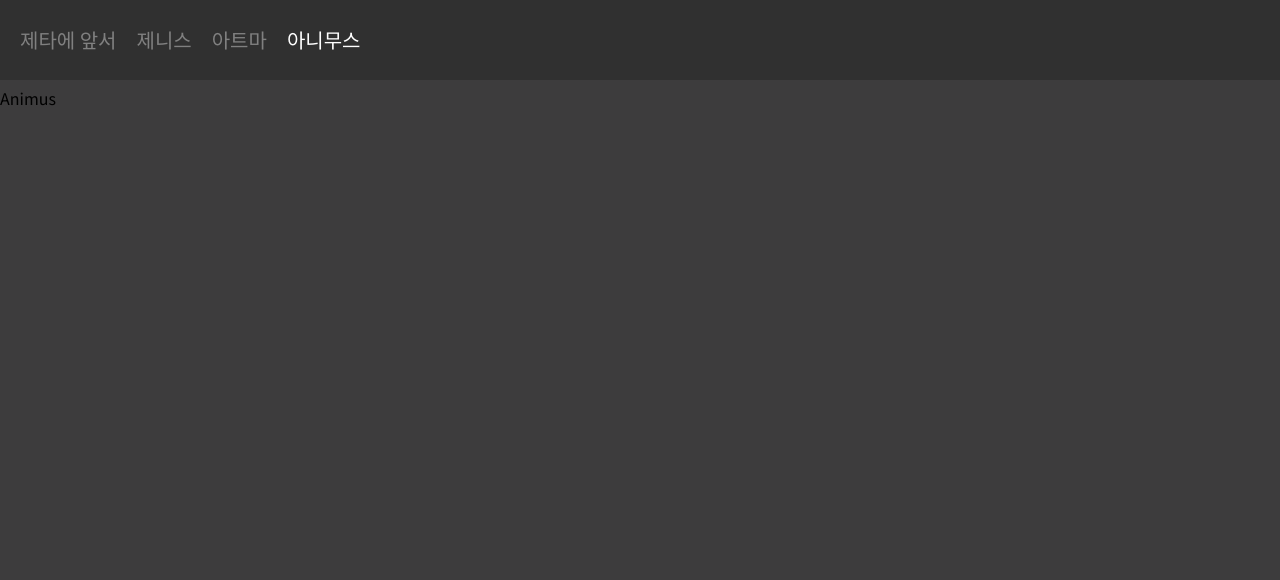
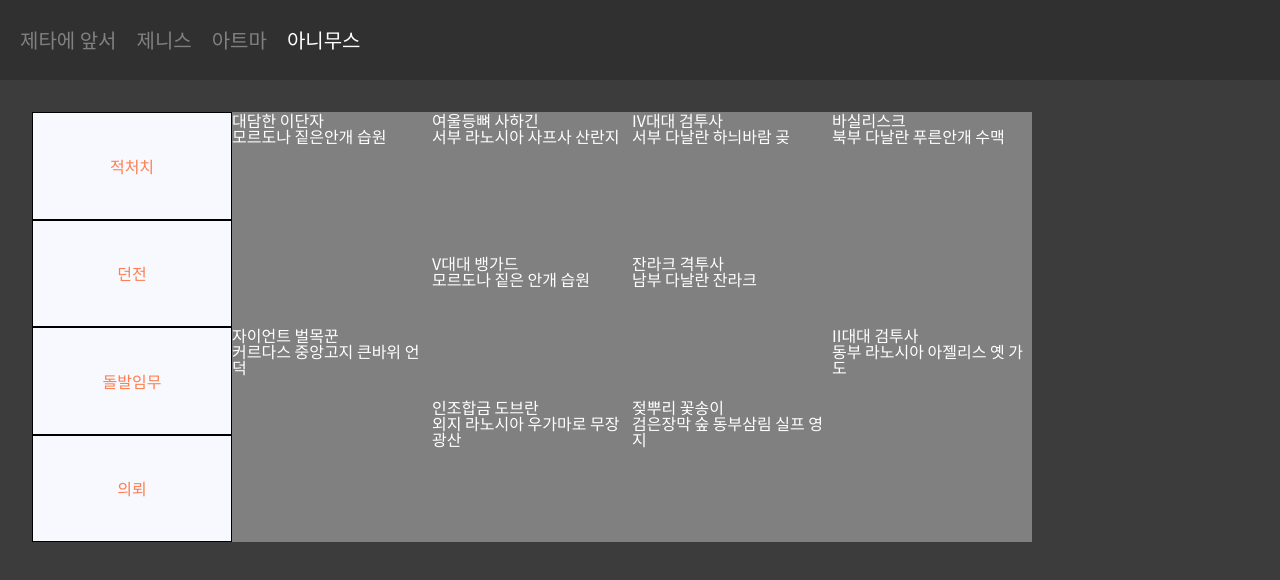
Before and after one commit to Crteas/ffxivZeta, a React (Create React App) app: page /animus in a window 1280 px wide. Shown: the top 580 px of the page. Built offline with nearby package versions, Linux system fonts and the light colour scheme.

Commit message:
Add Animus

```diff
--- a/src/components/Header.tsx
+++ b/src/components/Header.tsx
@@ -12,7 +12,7 @@ const Nav = styled.nav`
   height: 80px;
   background-color: #303030;
   font-size: 20px;
-  margin-bottom: 10px;
+  margin-bottom: 32px;
   padding-left: 20px;
   li {
     list-style: none;
@@ -33,7 +33,6 @@ function Header() {
   const isZenith = useMatch("/zenith")?.pathname === "/zenith";
   const isAtma = useMatch("/atma")?.pathname === "/atma";
   const isAnimus = useMatch("/animus")?.pathname === "/animus";
-  console.log();
   return (
     <Nav>
       <li>
--- a/src/screens/Animus.tsx
+++ b/src/screens/Animus.tsx
@@ -1,5 +1,127 @@
+import styled from "styled-components";
+
+const Wrapper = styled.div`
+  padding-left: 32px;
+  color: white;
+`;
+
+const TotbBox = styled.div`
+  display: grid;
+  grid-template-columns: 1fr 4fr;
+  width: 1000px;
+  height: 430px;
+  background-color: gray;
+`;
+
+const TotbCategory = styled.div`
+  display: grid;
+  grid-template-rows: repeat(4, 1fr);
+  gap: 0;
+`;
+
+const TotbItems = styled.div`
+  background-color: ghostwhite;
+  color: coral;
+  display: flex;
+  justify-content: center;
+  align-items: center;
+  border: 1px solid black;
+`;
+
+const TotbEnemyBox = styled.div`
+  display: grid;
+  grid-template-columns: repeat(4, 1fr);
+  grid-template-rows: repeat(6, 1fr);
+  grid-auto-flow: column;
+  *:nth-child(1) {
+    grid-row: span 3;
+  }
+  *:nth-child(2) {
+    grid-row: span 3;
+  }
+  *:nth-child(3) {
+    grid-row: span 2;
+  }
+  *:nth-child(4) {
+    grid-row: span 2;
+  }
+  *:nth-child(5) {
+    grid-row: span 2;
+  }
+  *:nth-child(6) {
+    grid-row: span 2;
+  }
+  *:nth-child(7) {
+    grid-row: span 2;
+  }
+  *:nth-child(8) {
+    grid-row: span 2;
+  }
+  *:nth-child(9) {
+    grid-row: span 3;
+  }
+  *:nth-child(10) {
+    grid-row: span 3;
+  }
+`;
+
+const TotbDungeonBox = styled.div`
+  display: none;
+`;
+
+const companyColor = {
+  maelstrom: "#BE0622",
+  gridania: "#FCB301",
+  uldah: { bgColor: "#0B0304", border: "#FFCE03" },
+};
+
+const skyfireObj = {
+  enemy: [
+    {
+      enemyName: "대담한 이단자",
+      enemyInfo: "모르도나 짙은안개 습원",
+      bgColor: "",
+    },
+    {
+      enemyName: "자이언트 벌목꾼",
+      enemyInfo: "커르다스 중앙고지 큰바위 언덕",
+    },
+    { enemyName: "여울등뼈 사하긴", enemyInfo: "서부 라노시아 사프사 산란지" },
+    { enemyName: "V대대 뱅가드", enemyInfo: "모르도나 짙은 안개 습원" },
+    {
+      enemyName: "인조합금 도브란",
+      enemyInfo: "외지 라노시아 우가마로 무장광산",
+    },
+    { enemyName: "IV대대 검투사", enemyInfo: "서부 다날란 하늬바람 곶" },
+    { enemyName: "잔라크 격투사", enemyInfo: "남부 다날란 잔라크" },
+    { enemyName: "젖뿌리 꽃송이", enemyInfo: "검은장막 숲 동부삼림 실프 영지" },
+    { enemyName: "바실리스크", enemyInfo: "북부 다날란 푸른안개 수맥" },
+    { enemyName: "II대대 검투사", enemyInfo: "동부 라노시아 아젤리스 옛 가도" },
+  ],
+};
+
 function Animus() {
-  return <h1>Animus</h1>;
+  return (
+    <Wrapper>
+      <TotbBox>
+        <TotbCategory>
+          <TotbItems>적처치</TotbItems>
+          <TotbItems>던전</TotbItems>
+          <TotbItems>돌발임무</TotbItems>
+          <TotbItems>의뢰</TotbItems>
+        </TotbCategory>
+        <TotbEnemyBox>
+          {skyfireObj.enemy.map((item) => (
+            <div>
+              <div>{item.enemyName}</div>
+              <div>{item.enemyInfo}</div>
+            </div>
+          ))}
+        </TotbEnemyBox>
+        <TotbDungeonBox></TotbDungeonBox>
+      </TotbBox>
+    </Wrapper>
+  );
 }
 
 export default Animus;
```
